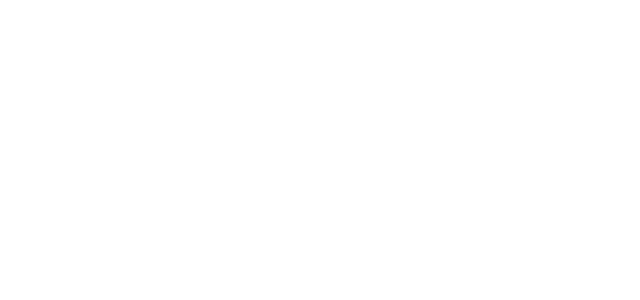
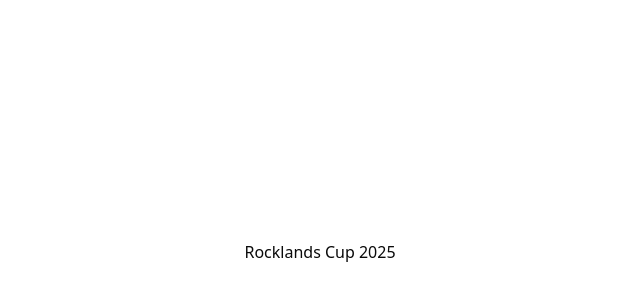
Before and after one commit to curlyfrie007/climbon-app, a Next.js app: page / in a window 1280 px wide. Before the commit this address had no page. Shown: the part 148-448 px from the top of the page, without its empty margins (320-960 px from the left). Built offline with nearby package versions, Linux system fonts and the light colour scheme.

Commit message:
changed redirect to a tag

```diff
--- a/app/page.tsx
+++ b/app/page.tsx
@@ -1,13 +1,14 @@
+"use client"
 import Image from "next/image";
-import { useRouter } from "next/router";
+//import { useRouter } from "next/navigation";
 
 export default function Home() {
-  const router = useRouter();
-  router.push("/event/RocklandsCup2025");
+  //const router = useRouter();
+  //router.push("/event/RocklandsCup2025");
   return (
     <div className="grid grid-rows-[20px_1fr_20px] items-center justify-items-center min-h-screen p-8 pb-20 gap-16 sm:p-20 font-[family-name:var(--font-geist-sans)]">
       <main className="flex flex-col gap-[32px] row-start-2 items-center sm:items-start">
-
+        <a href="/event/RocklandsCup2025">Rocklands Cup 2025</a>
       </main>
 
     </div>
```
